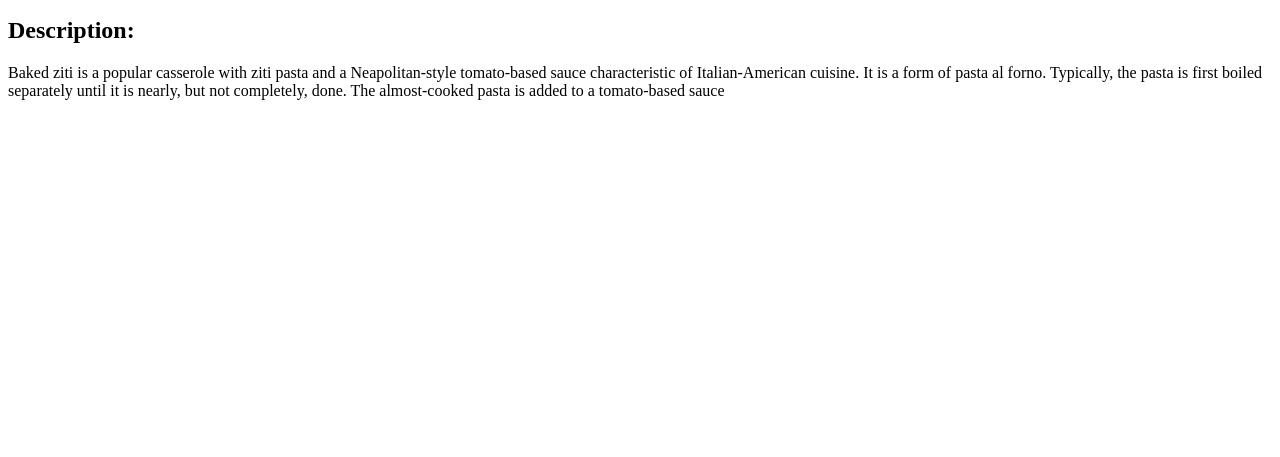
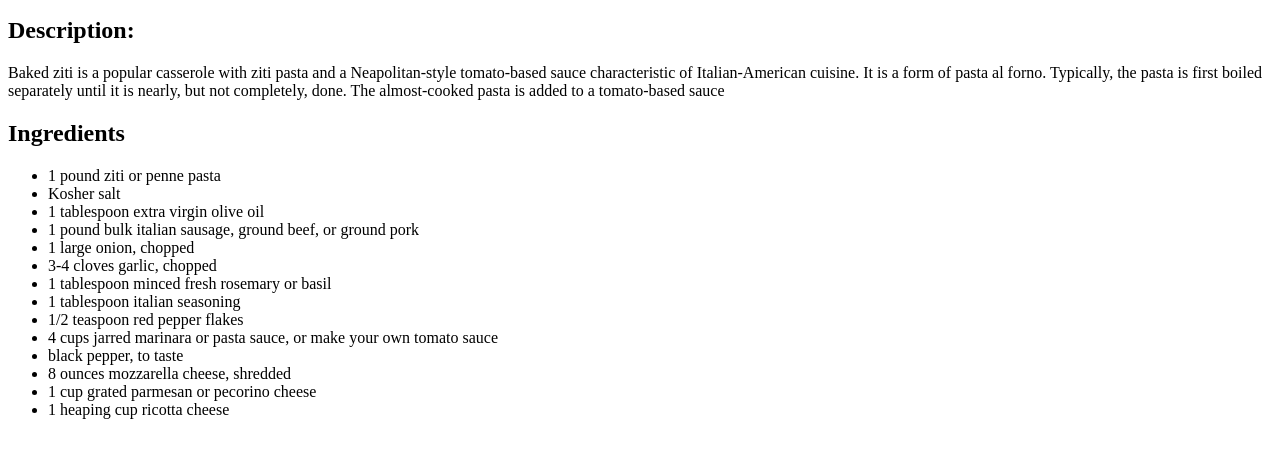
Before and after one commit to Orsenfells/odin-recipes, a plain HTML site: page recipes/baked-ziti.html in a window 1280 px wide. Shown: the part 101-558 px from the top of the page. Drawn offline with Linux system fonts and the light colour scheme.

Commit message:
added ingredients to baked-ziti.html

```diff
--- a/recipes/baked-ziti.html
+++ b/recipes/baked-ziti.html
@@ -9,11 +9,28 @@
 <body>
     <h1>Baked Ziti</h1>
 
-    <img src="../images/ziti" alt="picture of baked ziti">
+    <img src="../images/ziti" alt="picture of baked ziti" width="500">
 
     <h2>Description:</h2>
 
     <p>Baked ziti is a popular casserole with ziti pasta and a Neapolitan-style tomato-based sauce characteristic of Italian-American cuisine. It is a form of pasta al forno. Typically, the pasta is first boiled separately until it is nearly, but not completely, done. The almost-cooked pasta is added to a tomato-based sauce</p>
 
+    <h2>Ingredients</h2>
+    <ul>
+        <li>1 pound ziti or penne pasta</li>
+        <li>Kosher salt</li>
+        <li>1 tablespoon extra virgin olive oil</li>
+        <li>1 pound bulk italian sausage, ground beef, or ground pork</li>
+        <li>1 large onion, chopped</li>
+        <li>3-4 cloves garlic, chopped</li>
+        <li>1 tablespoon minced fresh rosemary or basil</li>
+        <li>1 tablespoon italian seasoning</li>
+        <li>1/2 teaspoon red pepper flakes</li>
+        <li>4 cups jarred marinara or pasta sauce, or make your own tomato sauce</li>
+        <li>black pepper, to taste</li>
+        <li>8 ounces mozzarella cheese, shredded</li>
+        <li>1 cup grated parmesan or pecorino cheese</li>
+        <li>1 heaping cup ricotta cheese</li>
+    </ul>
 </body>
 </html>
```
